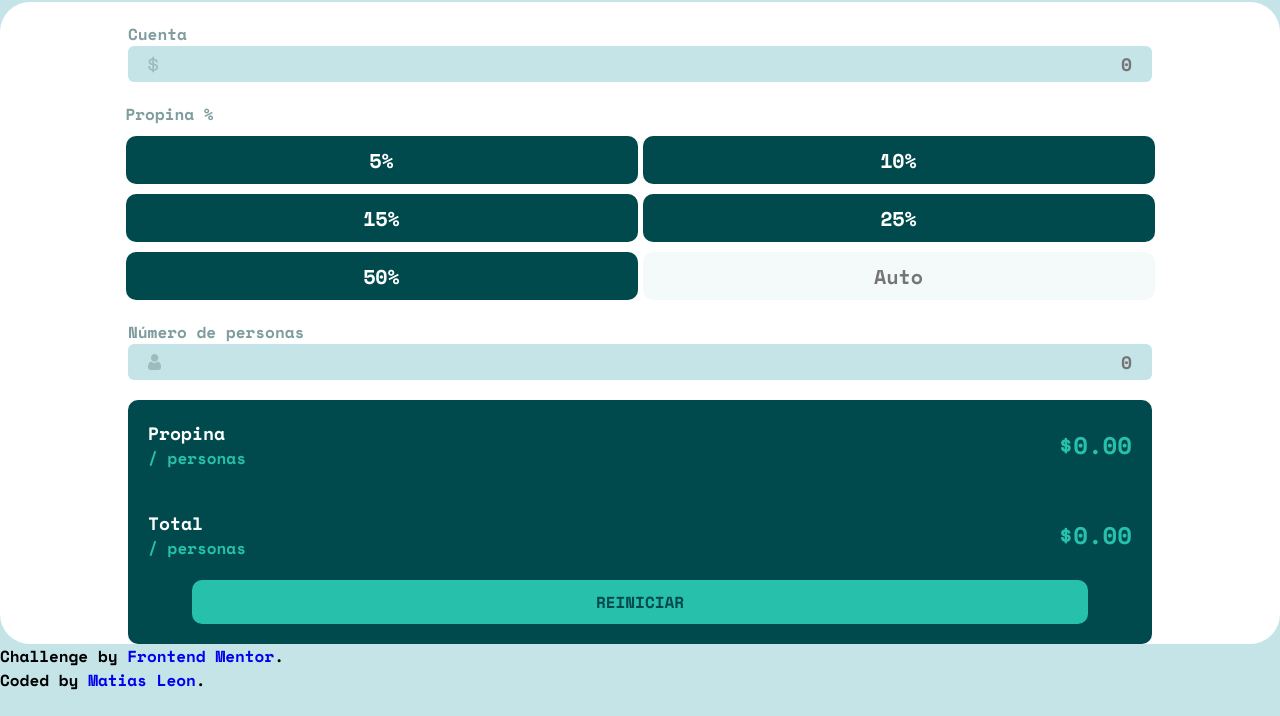
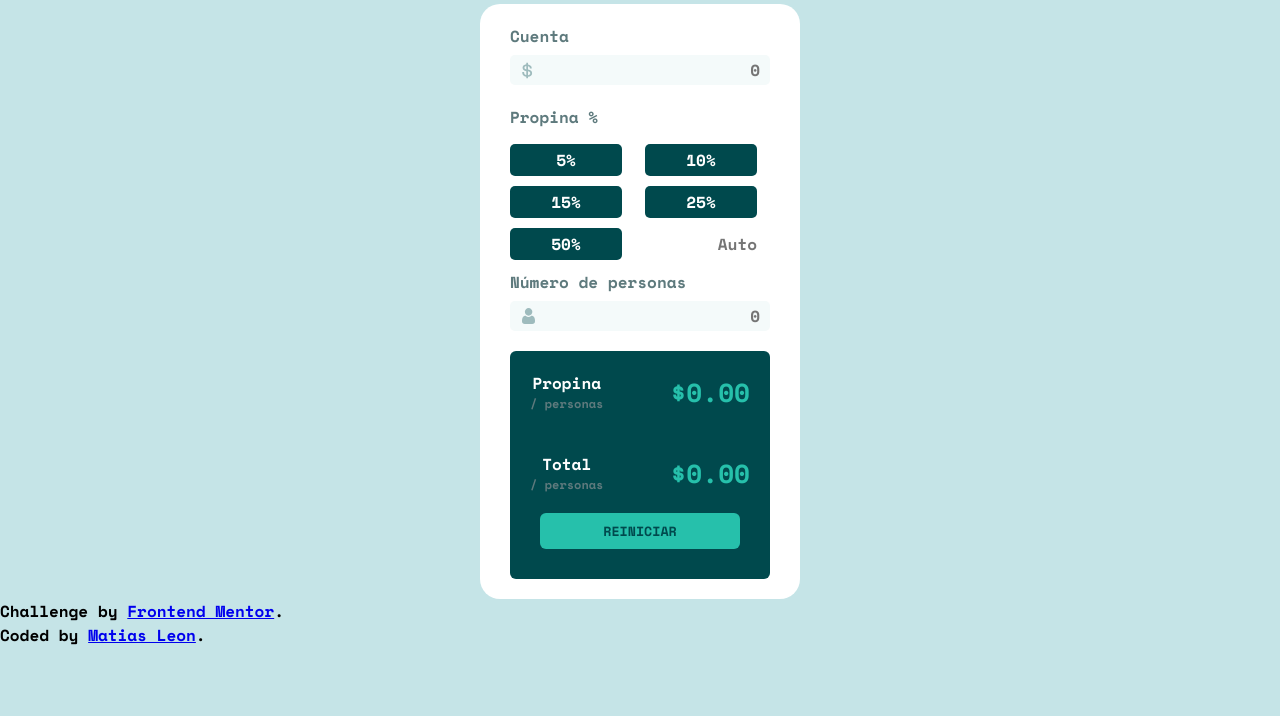
Before and after one commit to MatuLeon/CalculadoraPropina, a plain HTML site: page index.html in a window 1280 px wide. Shown: the part 84-800 px from the top of the page. Drawn offline with nearby package versions, Linux system fonts and the light colour scheme.

Commit message:
mejoramos css y html

```diff
--- a/index.html
+++ b/index.html
@@ -15,24 +15,16 @@
 
   <main>
 
-    <p class="title">
+    <h1 class="title">
       DIVISOR
-    </p>
+    </h1>
 
     <section class="contenedorCalculadora">
 
       <!------------------- CUENTA A PAGAR ------------->
           <div class="contenedorCuenta">
-
-            <p>
-              Cuenta
-            </p>
-
-            <div class="cuenta__Pago">
-              <img src="./images/icon-dollar.svg" alt="">
+              <label for="cuenta">Cuenta</label>
               <input type="text" id="cuenta" placeholder="0" class="inputs">
-            </div>
-
           </div>
 
 
@@ -40,56 +32,44 @@
 
           <!------------------- PROPINA A DEJAR -------------->
           <div class="contenedorPorcentaje">
-
             <div class="tituloPropina">
-              <p>
+              <h4>
                 Propina %
-              </p>
+              </h4>
             </div>
 
             <div class="contenedorGrid">
-
-              <button class="cinco">
+              <button class="btn-Propina">
                 5%
               </button>
 
-              <button class="diez">
+              <button class="btn-Propina">
                 10%
               </button>
 
-              <button class="quince">
+              <button class="btn-Propina">
                 15%
               </button>
 
-              <button class="veinticinco">
+              <button class="btn-Propina">
                 25%
               </button>
 
-              <button class="cincuenta">
+              <button class="btn-Propina">
                 50%
               </button>
 
-              <input class="personalizar" id="personalizar" placeholder="Auto">
+              <input class="btn-Personalizar" id="personalizar" placeholder="Auto">
               </input>
 
-
             </div>
-
-
-
           </div>
 
           <!--------------- NUMERO DE COMENSALES ------------->
         <div class="contenedorPersonas">
 
-          <p>
-            Número de personas
-          </p>
-
-          <div class="numeroPersonas">
-            <img src="./images/icon-person.svg" alt="">
-            <input type="text" id="numeroPersonas" placeholder="0" class="inputs">
-          </div>
+            <label for="comensales">Número de personas</label>
+            <input type="text" id="comensales" placeholder="0" class="inputs">
 
         </div>
 
@@ -104,10 +84,7 @@
               <h4>Propina</h4>
               <p>/ personas</p>
             </div>
-            <div>
               <p class="pagos">$0.00</p>
-            </div>
-
           </div>
 
           <div class="resultados">
@@ -116,14 +93,11 @@
               <h4>Total</h4>
               <p>/ personas</p>
             </div>
-
-            <div>
               <p class="pagos">$0.00</p>
-            </div>
 
           </div>
 
-          <button class="reiniciar">REINICIAR</button>
+          <button class="btn-reiniciar">REINICIAR</button>
 
         </div>
 
--- a/style.css
+++ b/style.css
@@ -7,155 +7,156 @@
 
 /* font-family: 'Space Mono', monospace; */
 
+:root{
+    --main-bg-color: hsl(185, 41%, 84%);
+    --hover--and--btn-color:hsl(172, 67%, 45%);
+    --primary--color:hsl(183, 100%, 15%);
+    --subTitle--color:hsl(186, 14%, 43%);
+    --inputs--bg-color:hsl(189, 41%, 97%);
+}
+
 *{
     padding: 0;
     margin: 0;
     box-sizing: border-box;
     font-family: 'Space Mono', monospace;
     font-weight: 700;
+
 }
 
 body{
-    background-color: hsl(185, 41%, 84%);
+    background-color: var(--main-bg-color);
 }
 
-.title{
-    margin: 40px 0 10px 0;
-    font-size:24px ;
-    color:hsl(186, 14%, 43%) ;
+main{
     text-align: center;
-    letter-spacing: 3px;
-    overflow-wrap:break-word ;
-}
-
-
-
-
-.contenedorCalculadora{
-    background-color: white;
-    border-radius: 30px;
     display: flex;
     flex-direction: column;
     justify-content: center;
     align-items: center;
 }
 
-.contenedorCuenta, .contenedorPersonas{
-    margin-top: 20px;
+h1{
+    color: hsl(184, 14%, 56%);
+    margin: 20px 0;
+}
+
+.contenedorCalculadora{
+    border-radius: 20px;
+    width: 320px;
     display: flex;
     flex-direction: column;
-    width: 80vw;
-    color:hsl(184, 14%, 56%) ;
+    padding: 20px 30px;
+    background-color: white;
 }
 
-.cuenta__Pago, .numeroPersonas{
-    background-color: hsl(185, 41%, 84%);
-    border-radius: 6px;
-    color: hsl(183, 100%, 15%);
-    padding: 5px 20px;
-    width: 80vw;
-    display: flex;
-    justify-content:space-between ;
-    margin-bottom: 20px;
-}
-
-
-img{
-    height: fit-content;
-    padding-top: 5px;
-}
-
-.tituloPropina{
-    color:hsl(184, 14%, 56%);
-    margin-bottom: 10px;
-    max-width: 50vw;
-    width :50vw;
-    align-self: flex-start;
-}
-
-
-.contenedorGrid{
-    display: grid;
-    justify-content: center;
-    grid-template-columns: 1fr 1fr ;
-    grid-row-gap: 10px;
-    grid-column-gap: 5px;
-}
-
-.contenedorGrid>*{
-    max-width: 40vw;
-    width:40vw;
-    height: 3rem;
-    border: none;
-    border-radius:10px;
-    font-size: 20px;
-    color: white;
-    background-color: hsl(183, 100%, 15%);
-}
-
-.personalizar{
-    color: hsl(189, 41%, 97%);
-    background-color: hsl(189, 41%, 97%);
-    text-align: center;
-}
-
-.inputs{
-    width: 30px;
-    text-align: right;
-    border: none;
-    background-color: transparent;
-    color: hsl(183, 100%, 15%);
-    outline: none;
-    font-size: 18px;
-}
-
-.contenedorResultados{
-    background-color: hsl(183, 100%, 15%);
-    color: hsl(172, 67%, 45%);
-    border-radius: 10px;
-    display: flex;
-    flex-direction: column;
-    justify-content: center;
-    max-width: 80vw;
-    width: 80vw;
-}
-
-.resultados{
-    padding: 20px;
-    display: flex;
-    justify-content: space-between;
-    align-items: center;
-}
-
-h4{
-    color: white;
-    font-size: 18px;
-}
-
-
-.pagos{
-    font-size: 24px;
-}
-
-
-.reiniciar{
-    border: none;
-    background-color:hsl(172, 67%, 45%);
-    color:hsl(183, 100%, 15%) ;
-    font-size: 16px;
-    border-radius: 10px;
-    padding: 10px 0;
-    width: 70vw;
-    align-self: center;
-    margin-bottom: 20px;
-}
-
-.attribution{
+.contenedorCuenta,
+.contenedorPersonas{
     display: flex;
     flex-direction: column;
 }
 
+label{
+    text-align: start;
+    color: var(--subTitle--color);
+    margin-bottom: 7px;
+}
 
-a{
-    text-decoration: none;
+.inputs{
+    border: none;
+    text-align: end;
+    background-color: var(--inputs--bg-color);
+    height: 30px;
+    padding: 10px;
+    border-radius: 5px;
+    font-size: 16px;
+    color: var(--primary--color);
+    margin-bottom: 20px;
 }
+
+#cuenta{
+    background-image: url(./images/icon-dollar.svg);
+    background-repeat: no-repeat;
+    background-position: 5%;
+}
+
+#comensales{
+    background-image: url(./images/icon-person.svg);
+    background-repeat: no-repeat;
+    background-position: 5%;
+}
+
+
+
+.tituloPropina{
+    text-align: start;
+    color: var(--subTitle--color);
+    margin-bottom: 5px;
+}
+
+.contenedorGrid{
+    display: grid;
+    grid-template-columns: 1fr 1fr;
+    grid-column-gap: 10px;
+    grid-row-gap: 10px;
+    padding: 10px 0px;
+}
+
+.btn-Propina{
+    width: 7rem;
+    border: none;
+    background-color: var(--primary--color);
+    color: white;
+    height: 2rem;
+    font-size: 16px;
+    border-radius: 5px;
+}
+
+.btn-Personalizar{
+    width: 7rem;
+    border-radius: 5px;
+    text-align: right;
+    border: none;
+    font-size: 16px;
+}
+
+
+.contenedorResultados{
+    background-color: var(--primary--color);
+    display: flex;
+    flex-direction: column;
+    color: white;
+    font-size: 16px;
+    border-radius: 6px;
+}
+
+
+.resultados{
+    display: flex;
+    justify-content: space-between;
+    align-items: center;
+    padding: 20px;
+}
+
+.resultados>div>p{
+    font-size: 12px;
+    color: var(--subTitle--color);
+}
+
+.pagos{
+    font-size: 26px;
+    color: var(--hover--and--btn-color);
+}
+
+
+.btn-reiniciar{
+    width: 200px;
+    text-align: center;
+    align-self: center;
+    border-radius: 6px;
+    padding: 8px;
+    background-color: var(--hover--and--btn-color);
+    border: none;
+    color: var(--primary--color);
+    margin-bottom: 30px;
+}
```
